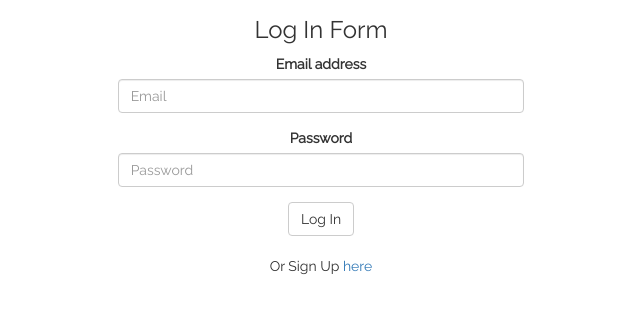
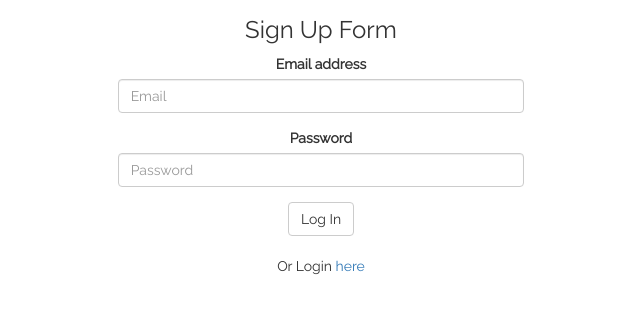
Before and after one commit to LVMagee/Junk_Drawer, a website: page views/index.html in a window 1280 px wide. Shown: the part 185-498 px from the top of the page, 319-959 px from the left. Drawn offline with nearby package versions, Linux system fonts and the light colour scheme; files that its build step writes are made by us from their sources; no server answers; files whose address does not match are found by name.

Commit message:
Update index.html

```diff
--- a/views/index.html
+++ b/views/index.html
@@ -42,7 +42,7 @@
     </nav>
 
 
-            <h3>Log In Form</h3>
+            <h3>Sign Up Form</h3>
 
             <form class="signup">
               <div class="form-group">
@@ -56,7 +56,7 @@
               <button type="submit" class="btn btn-default">Log In</button>
             </form>
             <br />
-            <p>Or Sign Up <a href="/login">here</a></p>
+            <p>Or Login <a href="/login">here</a></p>
 
 
 
```
